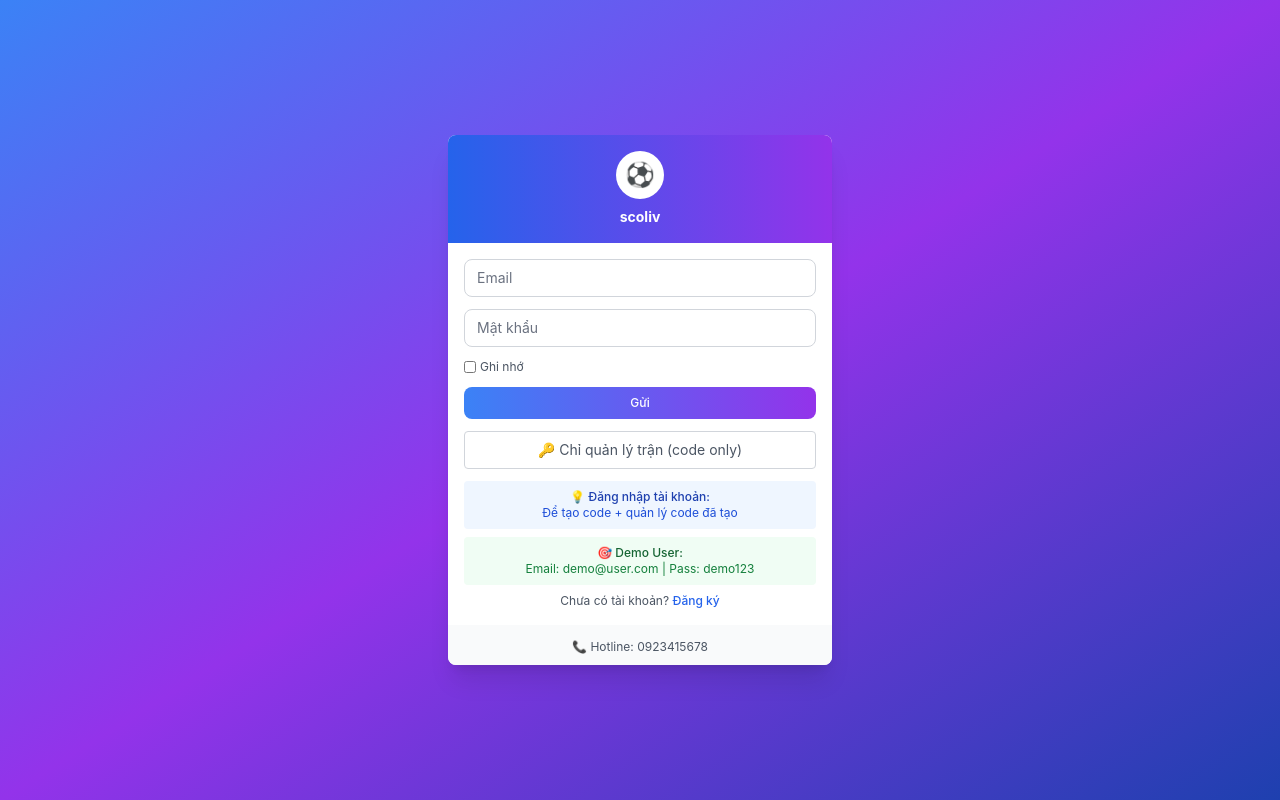
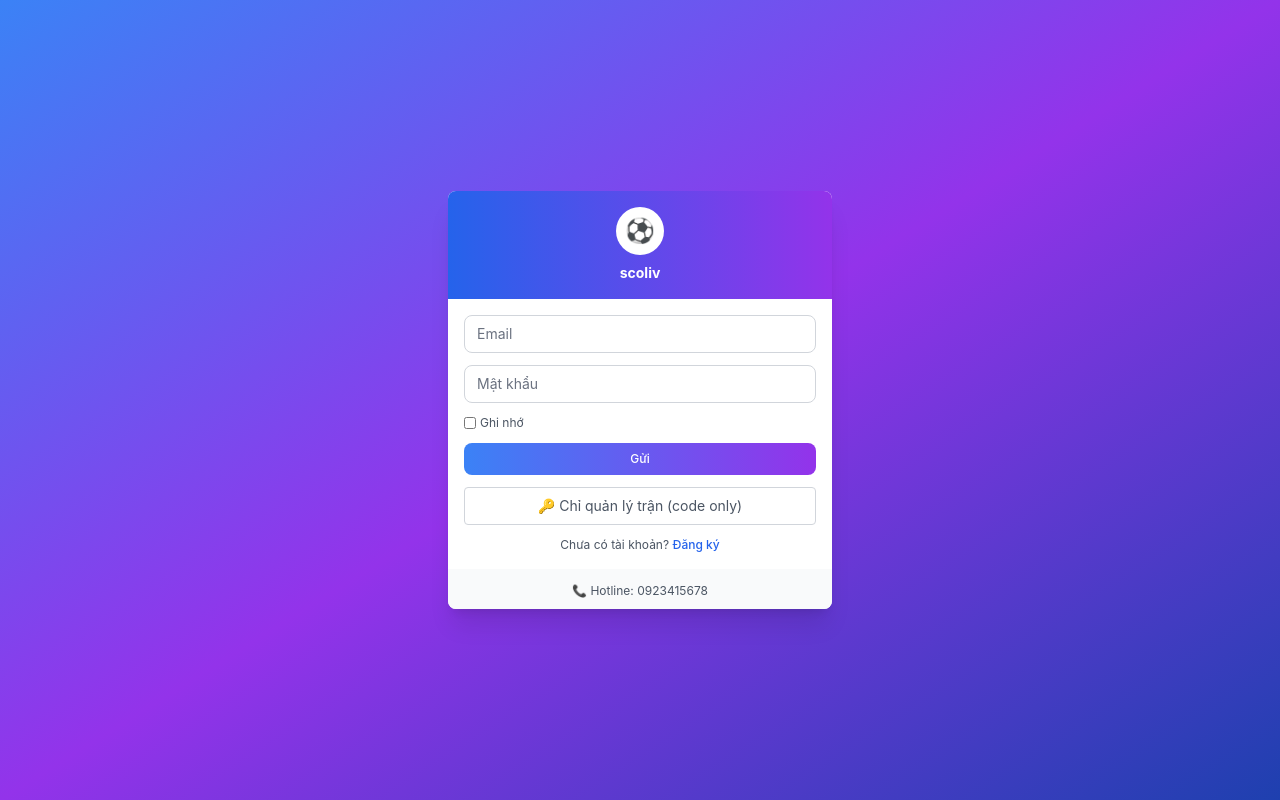
Before and after one commit to ngoclaithe/scoliv2, a React (Create React App) app: page / in a window 1280 px wide. Built offline with nearby package versions, Linux system fonts and the light colour scheme.

Commit message:
update23

```diff
--- a/src/components/auth/LoginPage.jsx
+++ b/src/components/auth/LoginPage.jsx
@@ -169,14 +169,6 @@ const LoginPage = () => {
               </div>
 
               <div className="mt-3 space-y-2 text-center text-xs text-gray-600">
-                <div className="bg-blue-50 rounded p-2">
-                  <div className="text-blue-800 font-medium">💡 Đăng nhập tài khoản:</div>
-                  <div className="text-blue-700">Để tạo code + quản lý code đã tạo</div>
-                </div>
-                <div className="bg-green-50 rounded p-2">
-                  <div className="text-green-800 font-medium">🎯 Demo User:</div>
-                  <div className="text-green-700">Email: demo@user.com | Pass: demo123</div>
-                </div>
                 <div>
                   Chưa có tài khoản?{' '}
                   <button
```
